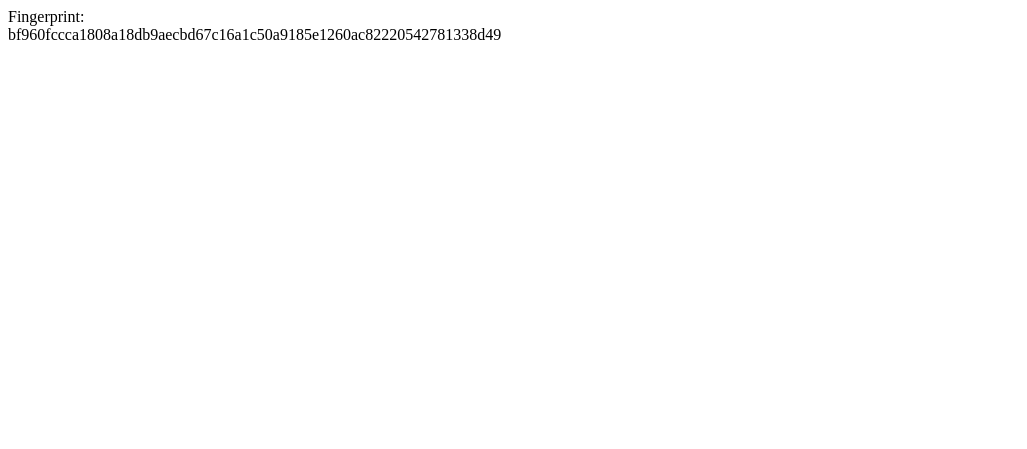
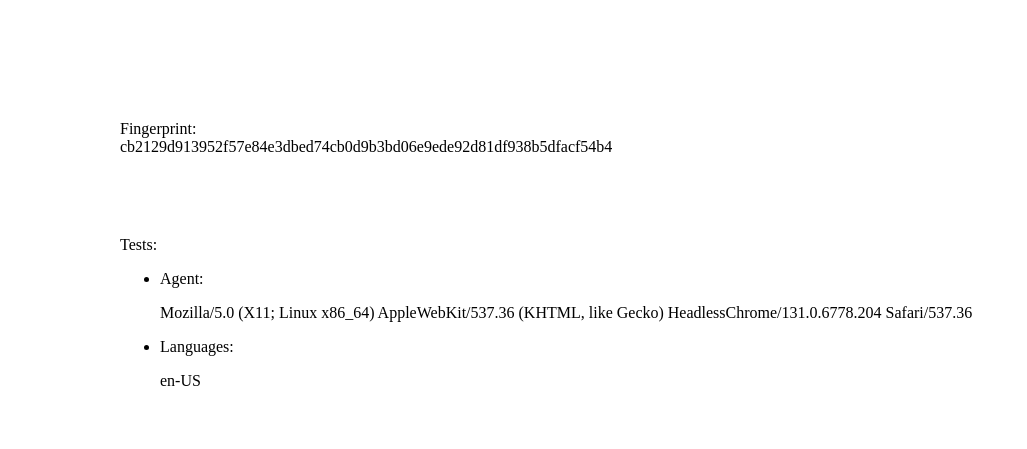
Before and after one commit to ivbq/dd2391-project13, a plain HTML site: page index.html in a window 1280 px wide. Shown: the whole page, without its empty margins (0-1027 px from the left). Drawn offline with Linux system fonts and the light colour scheme.

Commit message:
Added fingerprinting by languages and added stub for fingerprinting by geolocation Co-authored-by: only <badleh@users.noreply.github.com> Co-authored-by: sumeyayasir <sumeyayasir@users.noreply.github.com>

```diff
--- a/fingerprinting.js
+++ b/fingerprinting.js
@@ -1,6 +1,19 @@
 async function generateFingerprint() {
+    // Get location
+    // var location;
+    // function success(pos) {
+    //     location = pos.coords;
+    // }
+    // function error() {
+    //     location = "Location not shared."
+    // }
+    // navigator.geolocation.getCurrentPosition(success, error)
+
+    // Generate fingerprint
     const fingerprint = {
-        agent: navigator.userAgent
+        agent: navigator.userAgent,
+        // geolocation: location,
+        languages: navigator.languages
     }
     return fingerprint;
 }
--- a/index.html
+++ b/index.html
@@ -6,10 +6,27 @@
     <title>Fingerprinting</title>
     <script src="fingerprinting.js"></script>
 </head>
-<body>
-    <div>
+<body style="height: 100%; margin: 10vh; display: flex; flex-direction: column; justify-content: center;">
+    <div style="padding: 5vh">
         Fingerprint: <div id="fingerprint">Generating...</div>
     </div>
-    <script>generateFingerprint().then(fingerprint => {return hashFingerprint(fingerprint)}).then(hash => {document.getElementById("fingerprint").innerHTML = hash})</script>
+    <div style="padding: 5vh">
+        Tests:
+        <ul>
+            <li>Agent: <p id="agent"></p></li>
+            <!-- <li>Geolocation: <p id="geolocation"></p></li> -->
+            <li>Languages: <p id="languages"></p></li>
+        </ul>
+    </div>
+    <script>
+        generateFingerprint()
+            .then(fingerprint => {
+                document.getElementById("agent").innerHTML = fingerprint.agent;
+                // document.getElementById("geolocation").innerHTML = fingerprint.geolocation;
+                document.getElementById("languages").innerHTML = fingerprint.languages;
+                return hashFingerprint(fingerprint)
+            })
+            .then(hash => {document.getElementById("fingerprint").innerHTML = hash})
+    </script>
 </body>
 </html>
```
